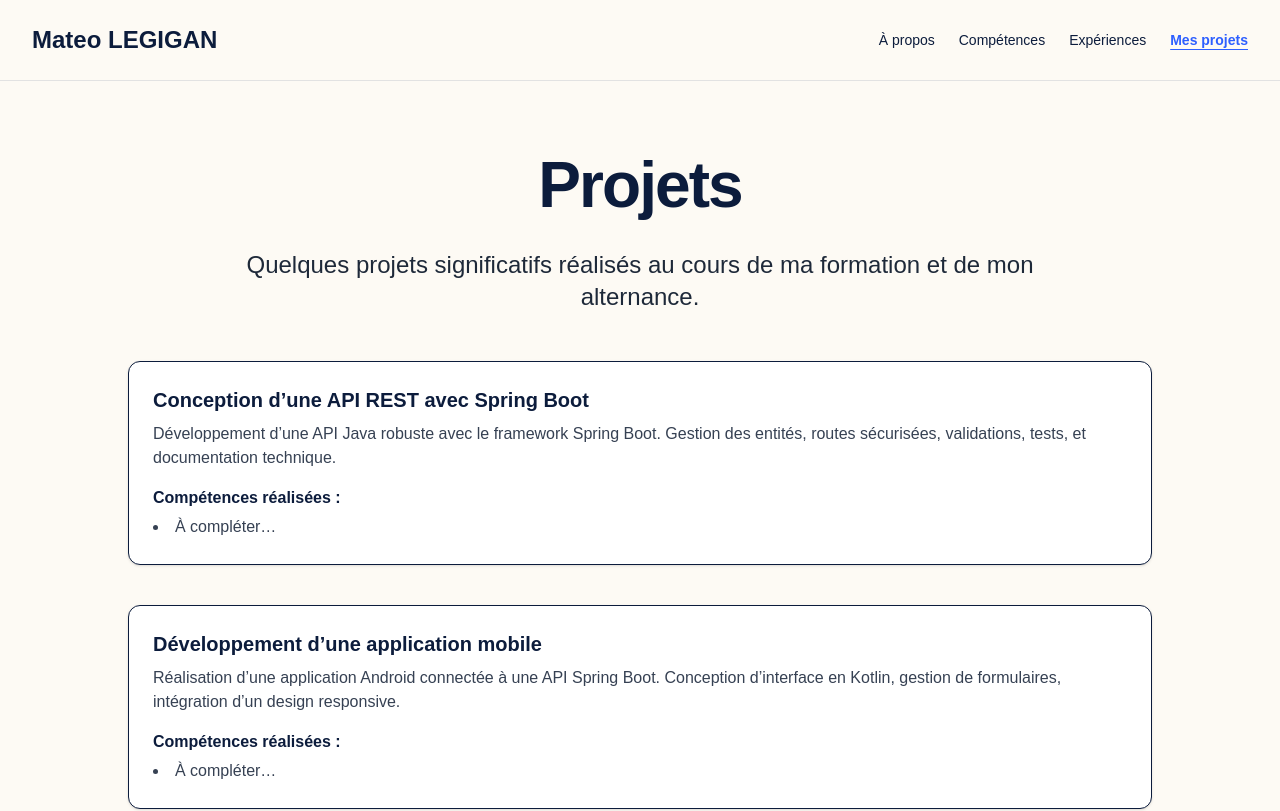
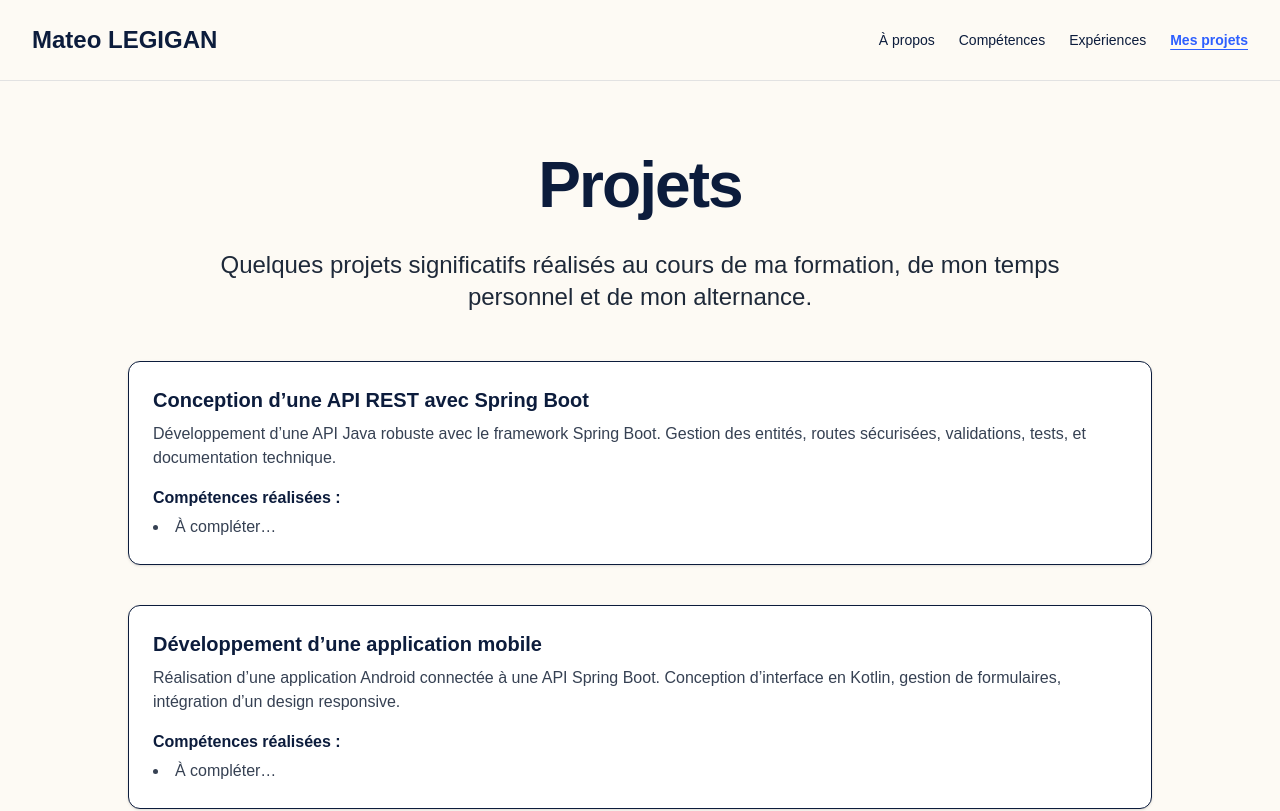
Before and after one commit to Skrylleur/Portfolio-Mateo, a Next.js app: page /projects in a window 1280 px wide. Shown: the top 811 px of the page. Built offline with nearby package versions, Linux system fonts and the light colour scheme.

Commit message:
Modification projets

```diff
--- a/src/app/projects/page.tsx
+++ b/src/app/projects/page.tsx
@@ -8,7 +8,7 @@ export default function ProjectsPage() {
           Projets
         </h1>
         <p className="text-2xl font-light text-gray-800">
-          Quelques projets significatifs réalisés au cours de ma formation et de mon alternance.
+          Quelques projets significatifs réalisés au cours de ma formation, de mon temps personnel et de mon alternance.
         </p>
       </div>
 
```
